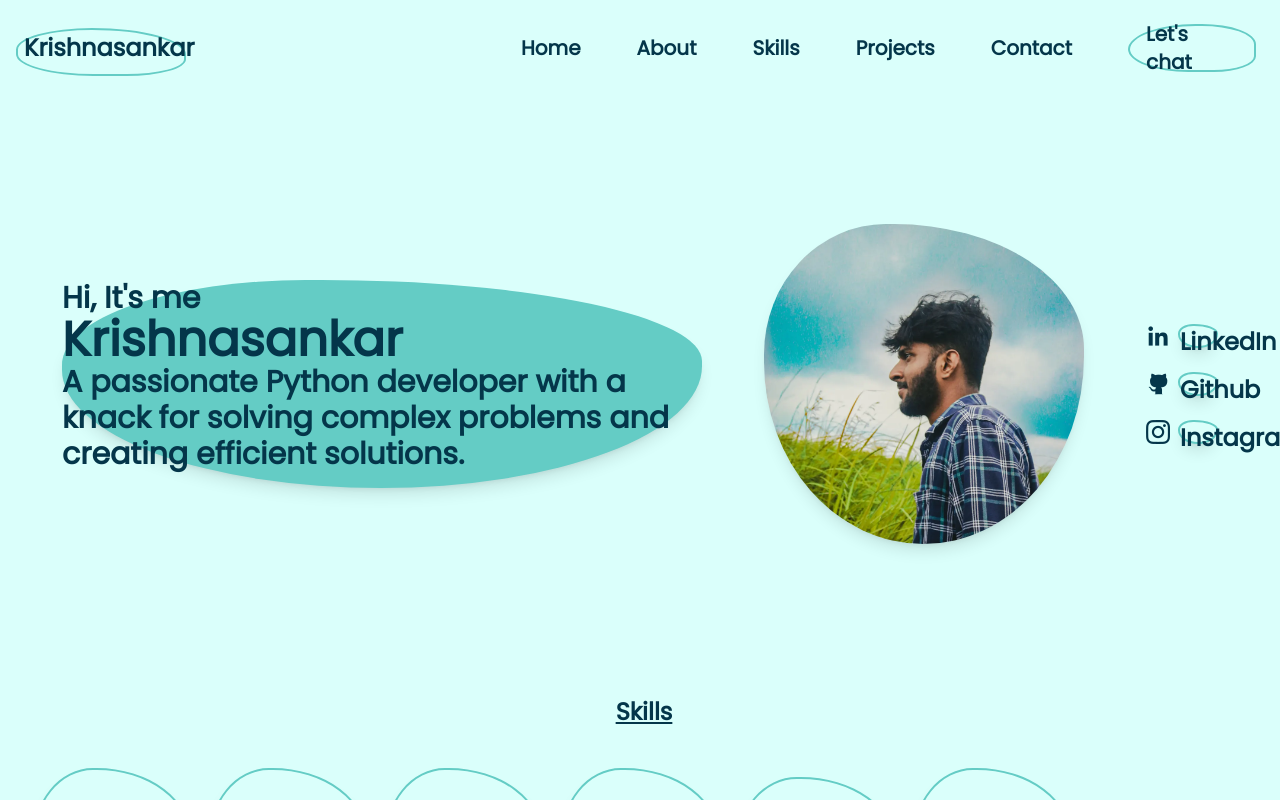
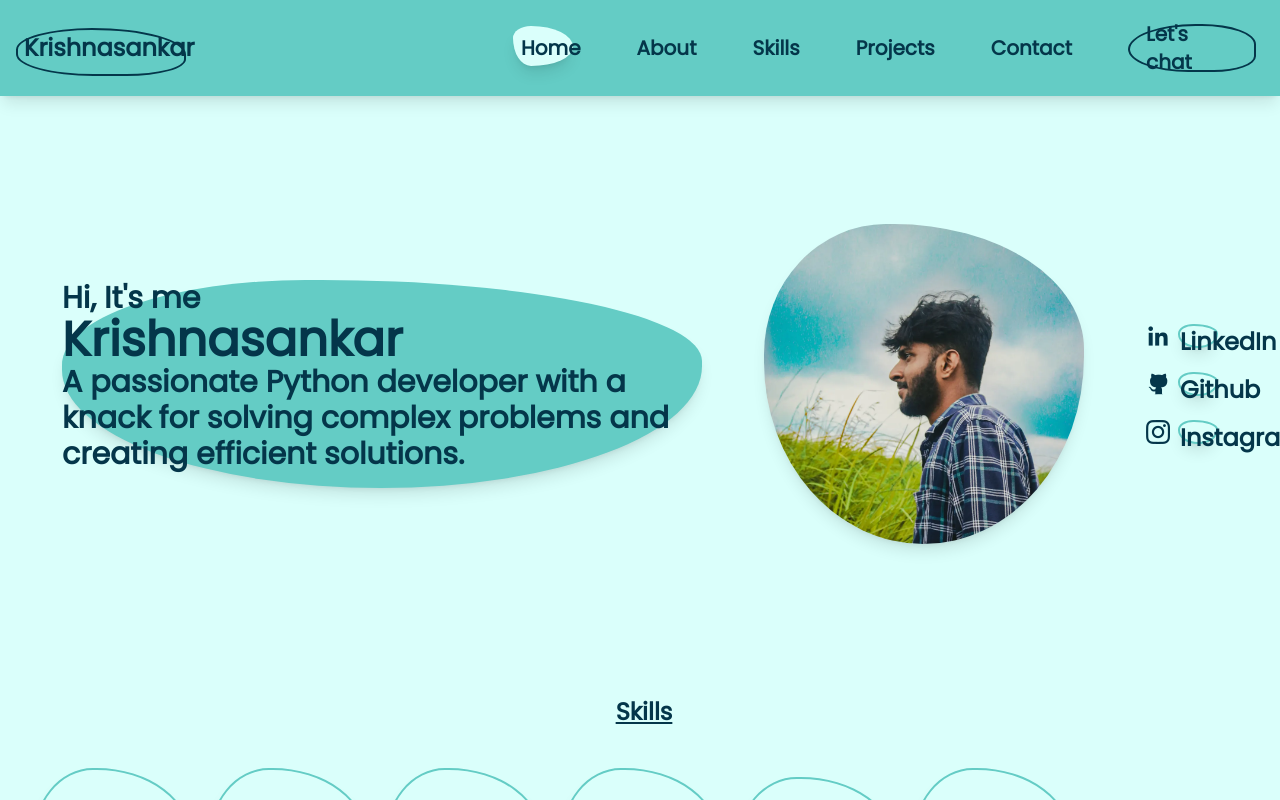
Before and after one commit to krishnasankarkk/krishnasankar-portfolio, a React (Vite) app: page / in a window 1280 px wide. Both pictures are taken after a click on the link "Krishnasankar". Shown: the top 800 px of the page. Built offline with nearby package versions, Linux system fonts and the light colour scheme.

Commit message:
navbar design changes

```diff
--- a/src/components/Navbar.jsx
+++ b/src/components/Navbar.jsx
@@ -8,27 +8,41 @@ function Navbar() {
     const [isProjectsHovered, setProjectsHovered] = useState(false);
     const [isContactHovered, setContactHovered] = useState(false);
 
+    const [isAboutClicked, setAboutClicked] = useState(false);
+    const [isHomeClicked, setHomeClicked] = useState(false);
+    const [isSkillsClicked, setSkillsClicked] = useState(false);
+    const [isProjectsClicked, setProjectsClicked] = useState(false);
+    const [isContactClicked, setContactClicked] = useState(false);
+
+    const handleClick = () => {
+        setHomeClicked(false);
+        setAboutClicked(false);
+        setSkillsClicked(false);
+        setProjectsClicked(false);
+        setContactClicked(false);
+    };
+
     return (
-        <div className="bg-theme-1-4 text-theme-1-1 fixed z-50 top-0 left-0 flex flex-row gap-8 p-6 w-full xs:justify-center md:justify-between items-center font-bold text-xl">
-            <Link to="home" className="relative text-2xl cursor-pointer" spy={true} smooth={true} offset={-150} duration={500}>Krishnasankar
-            <div className="absolute -top-1 -left-2 -z-10  bg-theme-1-4 border-2 border-theme-1-3 w-full h-12 rounded-tl-[55%] rounded-tr-[68%] rounded-bl-[56%] rounded-br-[43%]"></div></Link>
+        <div className="shadow-lg bg-theme-1-3 text-theme-1-1 fixed z-50 top-0 left-0 flex flex-row gap-8 p-6 w-full xs:justify-center md:justify-between items-center font-bold text-xl">
+            <Link to="home" className="relative text-2xl cursor-pointer" spy={true} smooth={true} offset={-150} duration={500} onClick={() => { handleClick(); setHomeClicked(true) }}>Krishnasankar
+            <div className="absolute -top-1 -left-2 -z-10  bg-theme-1-3 border-2 border-theme-1-1 w-full h-12 rounded-tl-[55%] rounded-tr-[68%] rounded-bl-[56%] rounded-br-[43%]"></div></Link>
             <div className="flex flex-row items-center justify-between gap-14">
-                <Link to="home" className="relative cursor-pointer hidden md:block" spy={true} smooth={true} offset={-150} duration={500} onMouseEnter={() => setHomeHovered(true)} onMouseLeave={() => setHomeHovered(false)}>Home
-                    <span className={`absolute ${isHomeHovered ? 'block' : 'hidden'} bg-theme-1-3 -z-10 -top-2 -left-2 w-full h-10 rounded-tl-[55%] rounded-tr-[68%] rounded-bl-[56%] rounded-br-[43%] rounded-custom`}></span>
+                <Link to="home" className="relative cursor-pointer hidden md:block" spy={true} smooth={true} offset={-150} duration={500} onClick={() => { handleClick(); setHomeClicked(true) }}  onMouseEnter={() => setHomeHovered(true)} onMouseLeave={() => setHomeHovered(false)}>Home
+                    <span className={`absolute ${isHomeHovered | isHomeClicked ? 'block' : 'hidden'} bg-theme-1-4 -z-10 -top-2 -left-2 w-full h-10 rounded-tl-[55%] rounded-tr-[68%] rounded-bl-[56%] rounded-br-[43%] rounded-custom`}></span>
                 </Link>
-                <Link to="about" className="relative cursor-pointer hidden md:block" spy={true} smooth={true} offset={-150} duration={500} onMouseEnter={() => setAboutHovered(true)} onMouseLeave={() => setAboutHovered(false)}>About
-                    <span className={`absolute ${isAboutHovered ? 'block' : 'hidden'} bg-theme-1-3 -z-10 -top-2 -left-2 w-full h-10 rounded-tl-[55%] rounded-tr-[68%] rounded-bl-[56%] rounded-br-[43%] rounded-custom`}></span>
+                <Link to="about" className="relative cursor-pointer hidden md:block" spy={true} smooth={true} offset={-150} duration={500} onClick={() => { handleClick(); setAboutClicked(true) }}  onMouseEnter={() => setAboutHovered(true)} onMouseLeave={() => setAboutHovered(false)}>About
+                    <span className={`absolute ${isAboutHovered | isAboutClicked ? 'block' : 'hidden'} bg-theme-1-4 -z-10 -top-2 -left-2 w-full h-10 rounded-tl-[55%] rounded-tr-[68%] rounded-bl-[56%] rounded-br-[43%] rounded-custom`}></span>
                 </Link>
-                <Link to="skills" className="relative cursor-pointer hidden md:block" spy={true} smooth={true} offset={-150} duration={500} onMouseEnter={() => setSkillsHovered(true)} onMouseLeave={() => setSkillsHovered(false)}>Skills
-                    <span className={`absolute ${isSkillsHovered ? 'block' : 'hidden'} bg-theme-1-3 -z-10 -top-2 -left-2 w-full h-10 rounded-tl-[55%] rounded-tr-[68%] rounded-bl-[56%] rounded-br-[43%] rounded-custom`}></span>
+                <Link to="skills" className="relative cursor-pointer hidden md:block" spy={true} smooth={true} offset={-150} duration={500} onClick={() => { handleClick(); setSkillsClicked(true) }}  onMouseEnter={() => setSkillsHovered(true)} onMouseLeave={() => setSkillsHovered(false)}>Skills
+                    <span className={`absolute ${isSkillsHovered | isSkillsClicked ? 'block' : 'hidden'} bg-theme-1-4 -z-10 -top-2 -left-2 w-full h-10 rounded-tl-[55%] rounded-tr-[68%] rounded-bl-[56%] rounded-br-[43%] rounded-custom`}></span>
                 </Link>
-                <Link to="projects" className="relative cursor-pointer hidden md:block" spy={true} smooth={true} offset={-150} duration={500} onMouseEnter={() => setProjectsHovered(true)} onMouseLeave={() => setProjectsHovered(false)}>Projects
-                    <span className={`absolute ${isProjectsHovered ? 'block' : 'hidden'} bg-theme-1-3 -z-10 -top-2 -left-2 w-full h-10 rounded-tl-[55%] rounded-tr-[68%] rounded-bl-[56%] rounded-br-[43%] rounded-custom`}></span>
+                <Link to="projects" className="relative cursor-pointer hidden md:block" spy={true} smooth={true} offset={-150} duration={500} onClick={() => { handleClick(); setProjectsClicked(true) }}  onMouseEnter={() => setProjectsHovered(true)} onMouseLeave={() => setProjectsHovered(false)}>Projects
+                    <span className={`absolute ${isProjectsHovered | isProjectsClicked ? 'block' : 'hidden'} bg-theme-1-4 -z-10 -top-2 -left-2 w-full h-10 rounded-tl-[55%] rounded-tr-[68%] rounded-bl-[56%] rounded-br-[43%] rounded-custom`}></span>
                 </Link>
-                <Link to="contact" className="relative cursor-pointer hidden md:block" spy={true} smooth={true} offset={-150} duration={500} onMouseEnter={() => setContactHovered(true)} onMouseLeave={() => setContactHovered(false)}>Contact
-                    <span className={`absolute ${isContactHovered ? 'block' : 'hidden'} bg-theme-1-3 -z-10 -top-2 -left-2 w-full h-10 rounded-tl-[55%] rounded-tr-[68%] rounded-bl-[56%] rounded-br-[43%] rounded-custom`}></span>
+                <Link to="contact" className="relative cursor-pointer hidden md:block" spy={true} smooth={true} offset={-150} duration={500} onClick={() => { handleClick(); setContactClicked(true) }}  onMouseEnter={() => setContactHovered(true)} onMouseLeave={() => setContactHovered(false)}>Contact
+                    <span className={`absolute ${isContactHovered | isContactClicked ? 'block' : 'hidden'} bg-theme-1-4 -z-10 -top-2 -left-2 w-full h-10 rounded-tl-[55%] rounded-tr-[68%] rounded-bl-[56%] rounded-br-[43%] rounded-custom`}></span>
                 </Link>
-                <a href="https://api.whatsapp.com/send?phone=917306310132" className="flex items-center p-4 text-md text-theme-1-1 cursor-pointer bg-theme-1-4 border-2 border-theme-1-3 hover:border-theme-1-1 hover:bg-theme-1-3 w-32 h-12 rounded-tl-[85%] rounded-tr-[68%] rounded-bl-[76%] rounded-br-[53%]">Let&apos;s chat</a>
+                <a href="https://api.whatsapp.com/send?phone=917306310132" className="flex items-center p-4 text-md text-theme-1-1 cursor-pointer bg-theme-1-3 hover:bg-theme-1-4 border-2 border-theme-1-1 hover:border-theme-1-1 w-32 h-12 rounded-tl-[85%] rounded-tr-[68%] rounded-bl-[76%] rounded-br-[53%]">Let&apos;s chat</a>
             </div>
         </div>
     )
```
